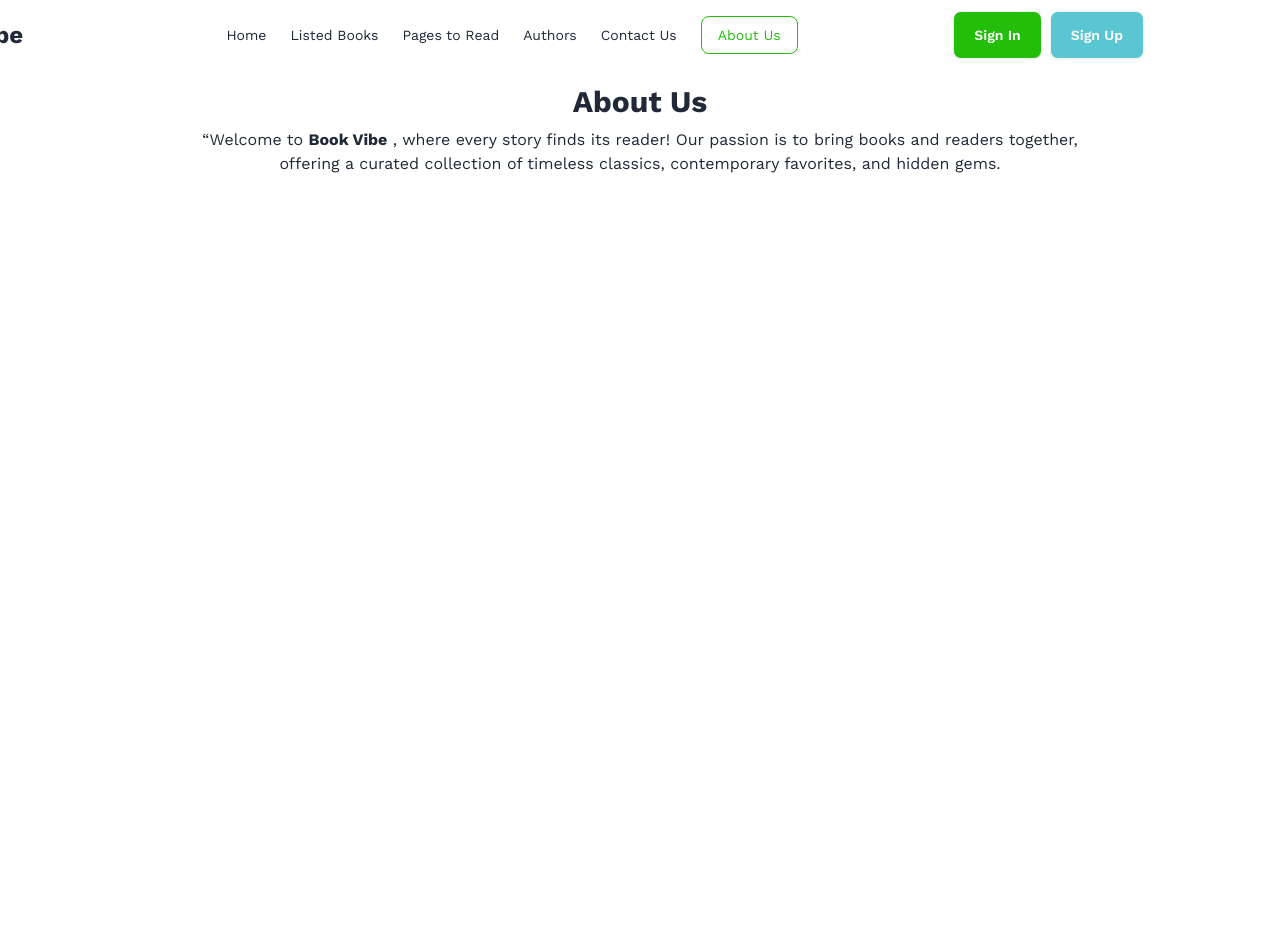
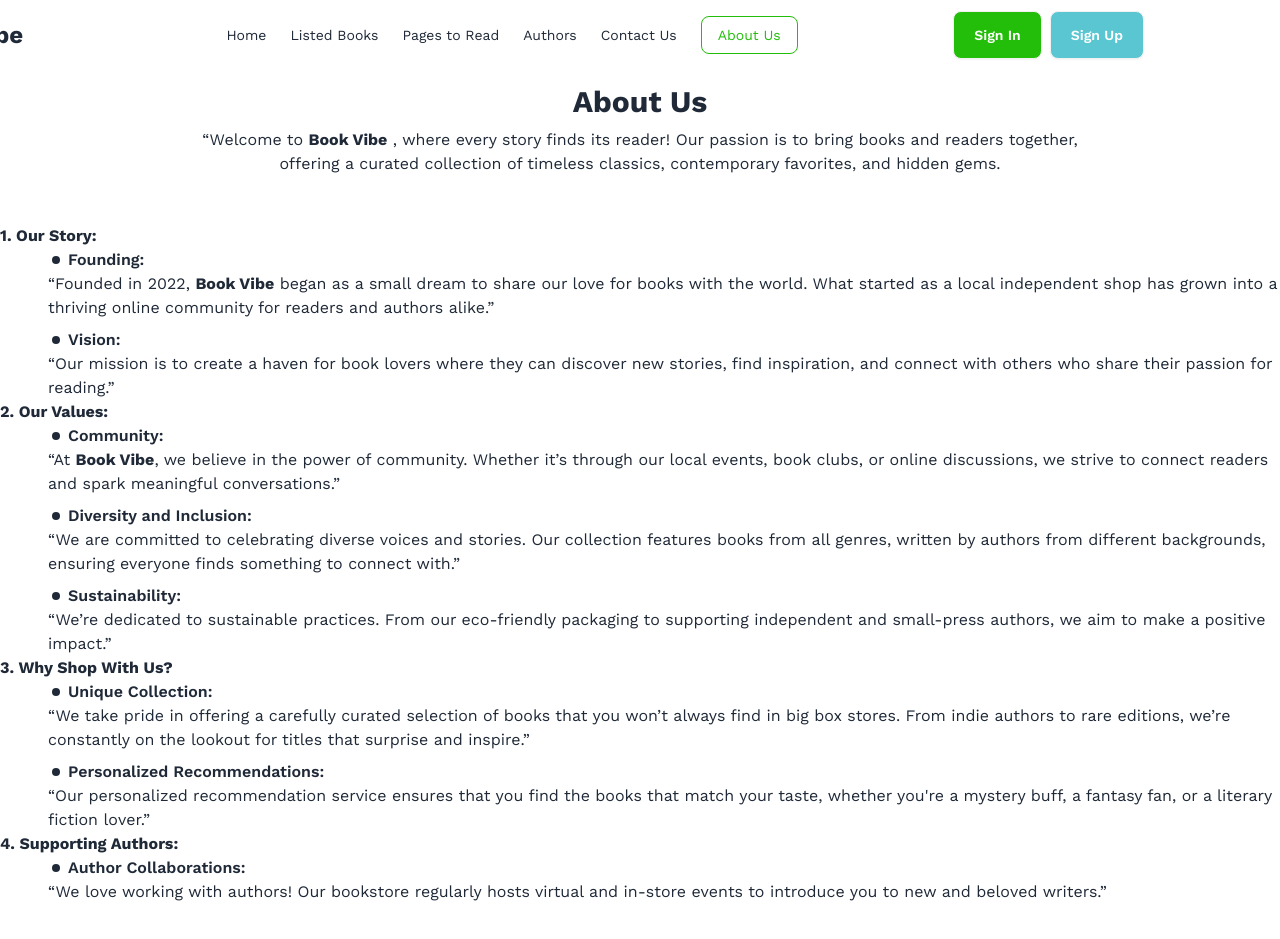
Before and after one commit to sumaiyakhondoker/book-vibe-assignment-8, a React (Vite) app: page /about in a window 1280 px wide. Shown: the top 939 px of the page. Before the commit the page ends 800 px from the top, so only its background shows below. Built offline with nearby package versions, Linux system fonts and the light colour scheme; a web font is replaced by a local one.

Commit message:
about us route added

```diff
--- a/src/pages/AboutUs.jsx
+++ b/src/pages/AboutUs.jsx
@@ -9,7 +9,70 @@ const AboutUs = () => {
         <p className="max-w-4xl mx-auto text-center mt-2">“Welcome to <span className="font-bold">Book Vibe</span> , where every story finds its reader! Our passion is to bring books and readers together, offering a curated collection of timeless classics, contemporary favorites, and hidden gems.</p>
       </div>
       {/* lower part */}
+      <div className="mt-4 lg:mt-8">
+        <div>
+            <p className="font-bold">1. Our Story:</p>
+            <div className="lg:pl-12">
+                <p className="flex gap-1 items-center font-semibold"><GoDotFill></GoDotFill>Founding:</p>
 
+                <p>“Founded in 2022, <span className="font-bold">Book Vibe</span> began as a small dream to share our love for books with the world. What started as a local independent shop has grown into a thriving online community for readers and authors alike.”</p>
+            </div>
+            <div className="lg:pl-12 mt-2">
+                <p className="flex gap-1 items-center font-semibold"><GoDotFill></GoDotFill>Vision:</p>
+
+                <p>“Our mission is to create a haven for book lovers where they can discover new stories, find inspiration, and connect with others who share their passion for reading.”</p>
+            </div>
+        </div>
+        {/* div2 */}
+        <div>
+            <p className="font-bold">2. Our Values:</p>
+            <div className="lg:pl-12">
+                <p className="flex gap-1 items-center font-semibold"><GoDotFill></GoDotFill>Community:</p>
+
+                <p>“At <span className="font-bold">Book Vibe</span>, we believe in the power of community. Whether it’s through our local events, book clubs, or online discussions, we strive to connect readers and spark meaningful conversations.”</p>
+            </div>
+            <div className="lg:pl-12 mt-2">
+                <p className="flex gap-1 items-center font-semibold"><GoDotFill></GoDotFill>Diversity and Inclusion:</p>
+
+                <p>“We are committed to celebrating diverse voices and stories. Our collection features books from all genres, written by authors from different backgrounds, ensuring everyone finds something to connect with.”</p>
+            </div>
+            <div className="lg:pl-12 mt-2">
+                <p className="flex gap-1 items-center font-semibold"><GoDotFill></GoDotFill>Sustainability:</p>
+
+                <p>“We’re dedicated to sustainable practices. From our eco-friendly packaging to supporting independent and small-press authors, we aim to make a positive impact.”
+
+</p>
+            </div>
+        </div>
+        {/* div3 */}
+        <div>
+            <p className="font-bold">3. Why Shop With Us?</p>
+            <div className="lg:pl-12">
+                <p className="flex gap-1 items-center font-semibold"><GoDotFill></GoDotFill>Unique Collection:</p>
+
+                <p>“We take pride in offering a carefully curated selection of books that you won’t always find in big box stores. From indie authors to rare editions, we’re constantly on the lookout for titles that surprise and inspire.”</p>
+            </div>
+            <div className="lg:pl-12 mt-2">
+                <p className="flex gap-1 items-center font-semibold"><GoDotFill></GoDotFill>Personalized Recommendations:</p>
+
+                <p>“Our personalized recommendation service ensures that you find the books that match your taste, whether you're a mystery buff, a fantasy fan, or a literary fiction lover.”</p>
+            </div>
+
+        </div>
+        {/* div4 */}
+        <div>
+            <p className="font-bold">4. Supporting Authors:</p>
+            <div className="lg:pl-12">
+                <p className="flex gap-1 items-center font-semibold"><GoDotFill></GoDotFill>Author Collaborations:</p>
+
+                <p>“We love working with authors! Our bookstore regularly hosts virtual and in-store events to introduce you to new and beloved writers.”</p>
+            </div>
+
+            <div className="my-4 lg:my-8 font-semibold text-center text-[#23BE0A]">
+                <p><i>“Thank you for being part of our journey. We invite you to explore our collection, join our community, and share your love of reading with us!”</i></p>
+            </div>
+        </div>
+      </div>
         </div>
     );
 };
```
